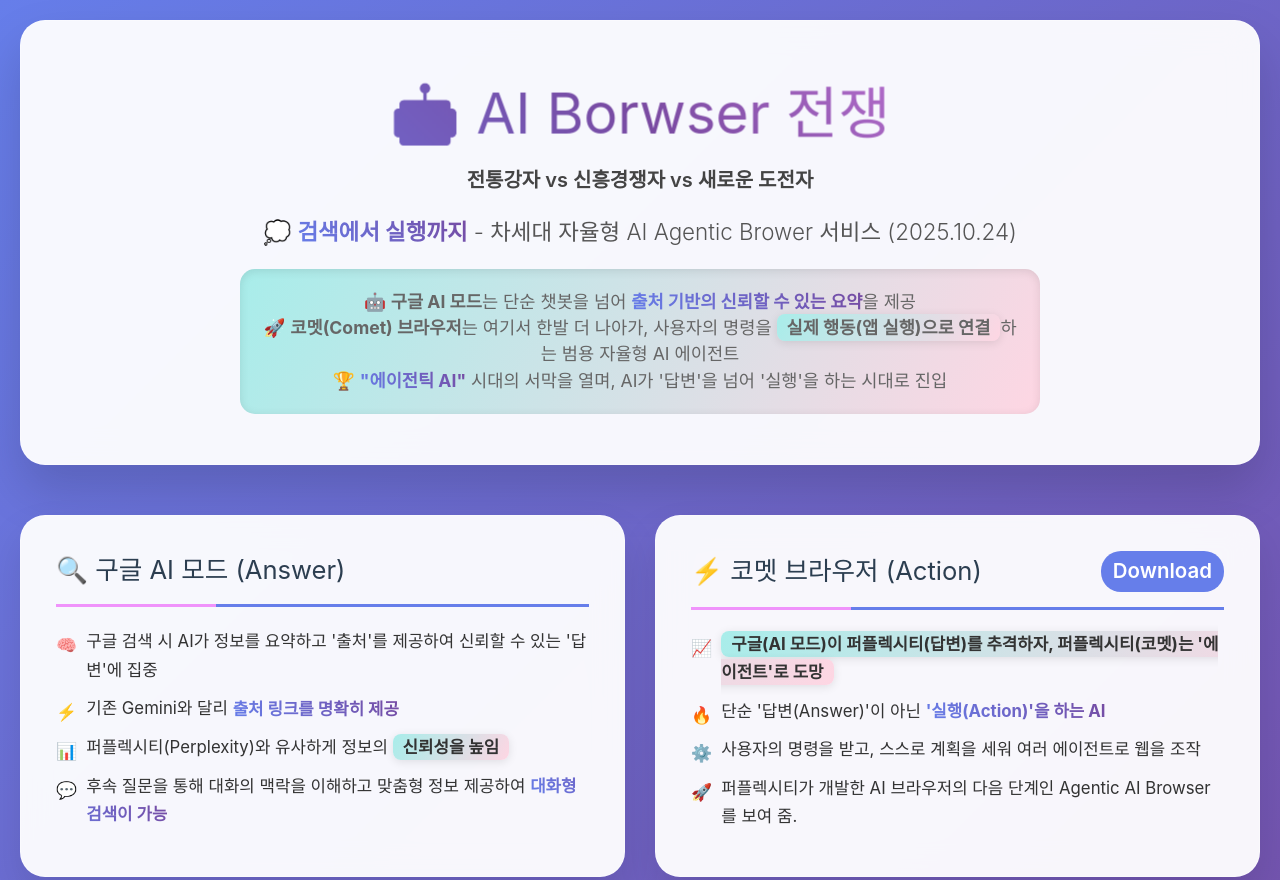
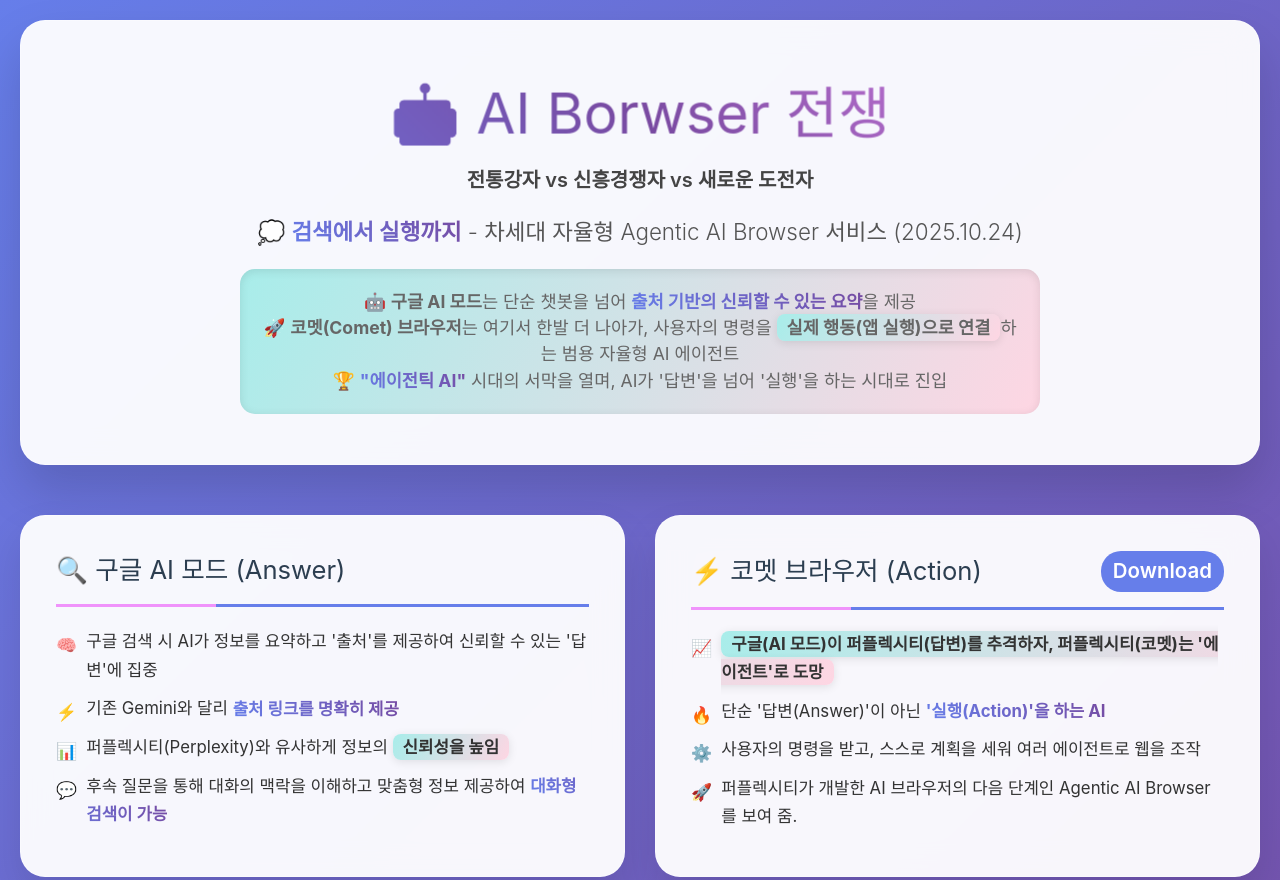
Before and after one commit to mahantel/ai-agent, a plain HTML site: page browser.html in a window 1280 px wide. Shown: the top 880 px of the page. Drawn offline with nearby package versions, Linux system fonts and the light colour scheme; a web font is replaced by a local one.

Commit message:
Update browser.html

```diff
--- a/browser.html
+++ b/browser.html
@@ -509,7 +509,7 @@
             <!-- ▼▼▼ [수정] 텍스트를 <p> 태그로 감싸고 클래스 추가 ▼▼▼ -->
             <p class="header-subtitle">전통강자 vs 신흥경쟁자 vs 새로운 도전자</p>
             <!-- ▲▲▲ [수정] 수정 완료 ▲▲▲ -->
-            <p class="subtitle">💭 <span class="strong">검색에서 실행까지</span> - 차세대 자율형 AI Agentic Brower 서비스 (2025.10.24)</p>
+            <p class="subtitle">💭 <span class="strong">검색에서 실행까지</span> - 차세대 자율형 Agentic AI Browser 서비스 (2025.10.24)</p>
 
             <div class="header-description">
                 <ul style="list-style: none; padding: 0; margin: 0;">
```
